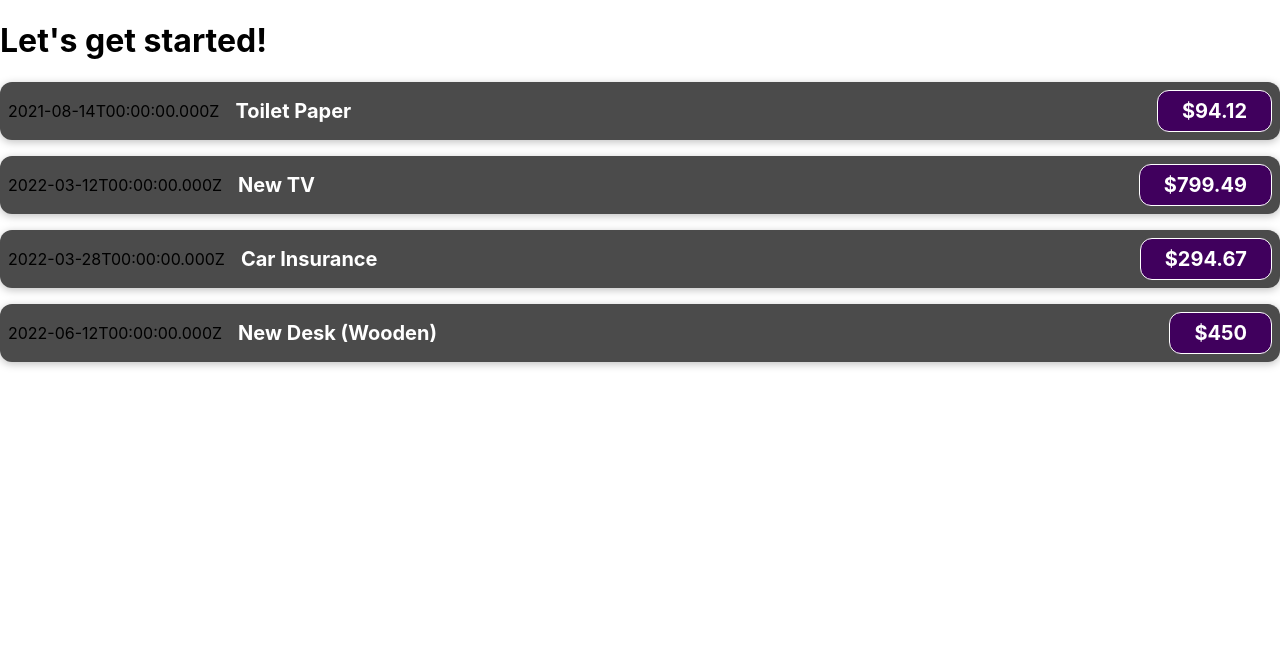
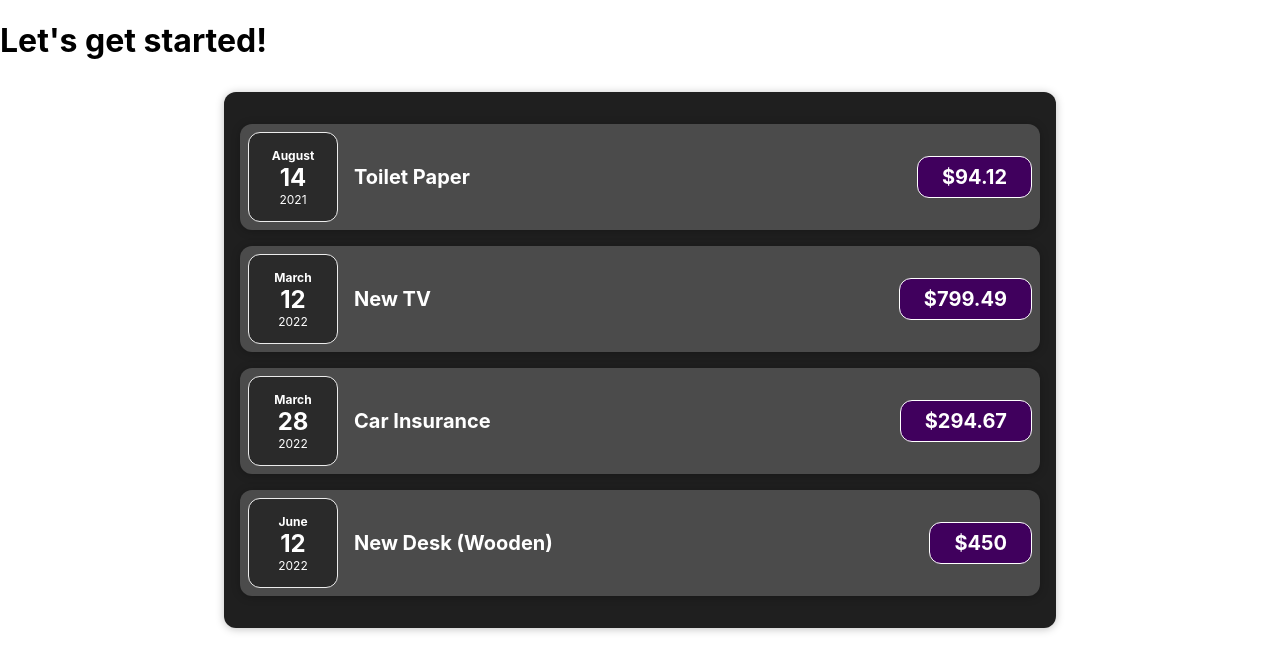
Before and after one commit to mamypoco/react-expense-app, a React (Create React App) app: page / in a window 1280 px wide. Shown: the top 672 px of the page. Built offline with nearby package versions, Linux system fonts and the light colour scheme.

Commit message:
children props

```diff
--- a/src/App.js
+++ b/src/App.js
@@ -1,5 +1,5 @@
 import "./App.css";
-import ExpenseItem from "./components/ExpenseItem";
+import Expenses from "./components/Expenses";
 
 function App() {
    const expenses = [
@@ -32,26 +32,7 @@
    return (
       <div>
          <h1>Let's get started!</h1>
-         <ExpenseItem
-            title={expenses[0].title}
-            amount={expenses[0].amount}
-            date={expenses[0].date}
-         />
-         <ExpenseItem
-            title={expenses[1].title}
-            amount={expenses[1].amount}
-            date={expenses[1].date}
-         />
-         <ExpenseItem
-            title={expenses[2].title}
-            amount={expenses[2].amount}
-            date={expenses[2].date}
-         />
-         <ExpenseItem
-            title={expenses[3].title}
-            amount={expenses[3].amount}
-            date={expenses[3].date}
-         />
+         <Expenses items={expenses} />
       </div>
    );
 }
--- /dev/null
+++ b/src/components/Card.css
@@ -0,0 +1,4 @@
+.card {
+   border-radius: 12px;
+   box-shadow: 0 1px 8px rgba(0, 0, 0, 0.25);
+}
--- /dev/null
+++ b/src/components/Card.js
@@ -0,0 +1,10 @@
+import "./Card.css";
+
+function Card(props) {
+   const classes = "card " + props.className;
+   //className will be card, and add the className css info as what Children has?
+   return <div className={classes}>{props.children}</div>;
+   //children props will be availble when used with wrappers. The content between the Card component is the children.
+}
+
+export default Card;
--- /dev/null
+++ b/src/components/ExpenseDate.css
@@ -0,0 +1,26 @@
+.expense-date {
+   display: flex;
+   flex-direction: column;
+   width: 5.5rem;
+   height: 5.5rem;
+   border: 1px solid #ececec;
+   background-color: #2a2a2a;
+   color: white;
+   border-radius: 12px;
+   align-items: center;
+   justify-content: center;
+}
+
+.expense-date__month {
+   font-size: 0.75rem;
+   font-weight: bold;
+}
+
+.expense-date__year {
+   font-size: 0.75rem;
+}
+
+.expense-date__day {
+   font-size: 1.5rem;
+   font-weight: bold;
+}
--- /dev/null
+++ b/src/components/ExpenseDate.js
@@ -0,0 +1,17 @@
+import "./ExpenseDate.css";
+
+function ExpenseDate(props) {
+   const month = props.date.toLocaleString("en-US", { month: "long" });
+   const day = props.date.toLocaleString("en-US", { day: "2-digit" });
+   const year = props.date.getFullYear();
+
+   return (
+      <div className="expense-date">
+         <div className="expense-date__month">{month}</div>
+         <div className="expense-date__day">{day}</div>
+         <div className="expense-date__year">{year}</div>
+      </div>
+   );
+}
+
+export default ExpenseDate;
--- a/src/components/ExpenseItem.css
+++ b/src/components/ExpenseItem.css
@@ -2,10 +2,10 @@
    display: flex;
    justify-content: space-between;
    align-items: center;
-   box-shadow: 0 2px 8px rgba(0, 0, 0, 0.25);
+
    padding: 0.5rem;
    margin: 1rem 0;
-   border-radius: 12px;
+
    background-color: #4b4b4b;
 }
 
--- a/src/components/ExpenseItem.js
+++ b/src/components/ExpenseItem.js
@@ -1,16 +1,16 @@
 import "./ExpenseItem.css";
+import Card from "./Card";
+import ExpenseDate from "./ExpenseDate";
 
 function ExpenseItem(props) {
    return (
-      <div>
-         <div className="expense-item">
-            <div>{props.date.toISOString()}</div>
-            <div className="expense-item__description">
-               <h2>{props.title}</h2>
-               <div className="expense-item__price">${props.amount}</div>
-            </div>
+      <Card className="expense-item">
+         <ExpenseDate date={props.date} />
+         <div className="expense-item__description">
+            <h2>{props.title}</h2>
+            <div className="expense-item__price">${props.amount}</div>
          </div>
-      </div>
+      </Card>
    );
 }
 
--- /dev/null
+++ b/src/components/Expenses.css
@@ -0,0 +1,7 @@
+.expenses {
+   padding: 1rem;
+   background-color: rgb(31, 31, 31);
+   margin: 2rem auto;
+   width: 50rem;
+   max-width: 95%;
+}
--- /dev/null
+++ b/src/components/Expenses.js
@@ -0,0 +1,32 @@
+import ExpenseItem from "./ExpenseItem";
+import Card from "./Card";
+import "./Expenses.css";
+
+function Expenses(props) {
+   return (
+      <Card className="expenses">
+         <ExpenseItem
+            title={props.items[0].title}
+            amount={props.items[0].amount}
+            date={props.items[0].date}
+         />
+         <ExpenseItem
+            title={props.items[1].title}
+            amount={props.items[1].amount}
+            date={props.items[1].date}
+         />
+         <ExpenseItem
+            title={props.items[2].title}
+            amount={props.items[2].amount}
+            date={props.items[2].date}
+         />
+         <ExpenseItem
+            title={props.items[3].title}
+            amount={props.items[3].amount}
+            date={props.items[3].date}
+         />
+      </Card>
+   );
+}
+
+export default Expenses;
```
